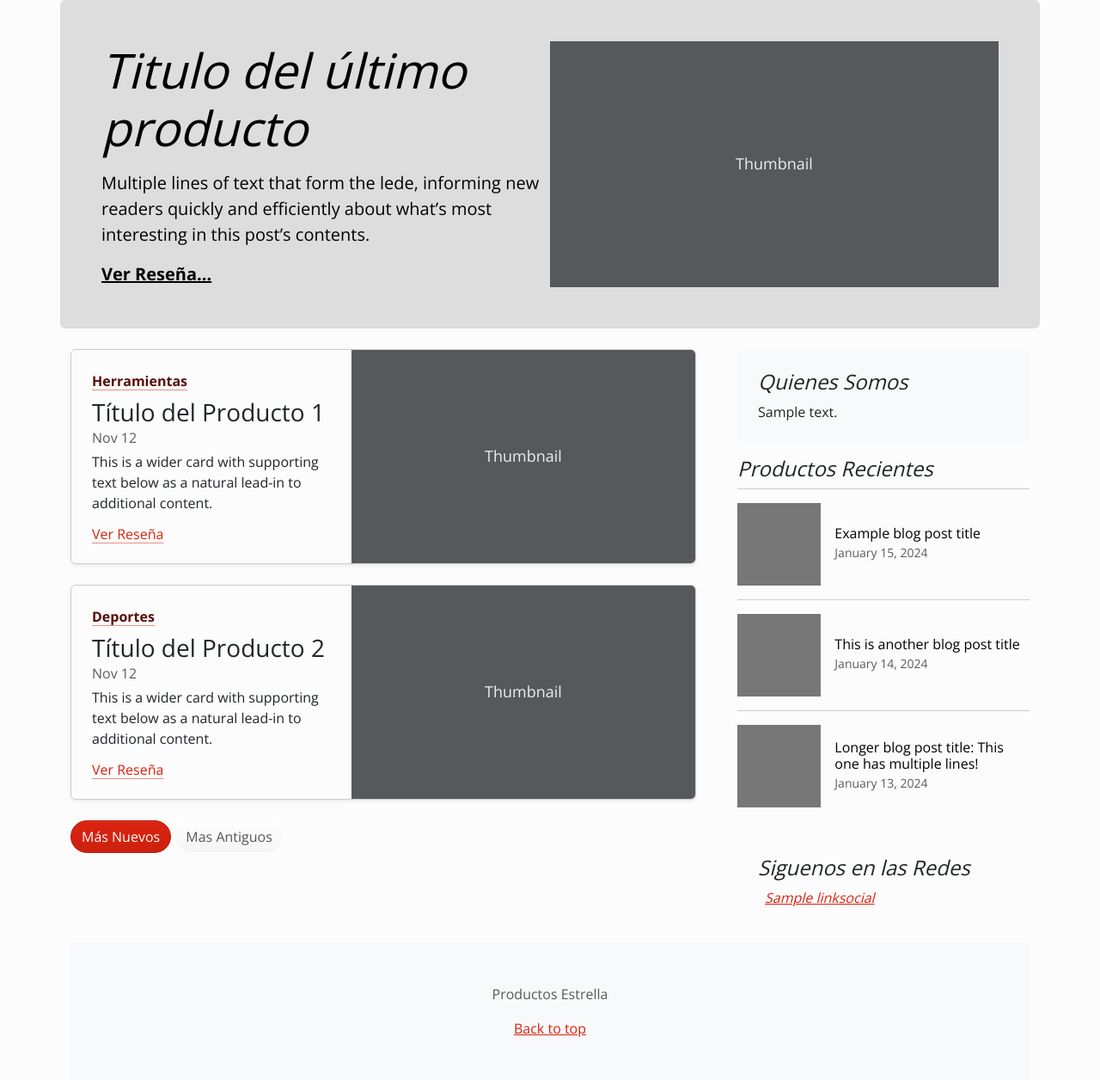
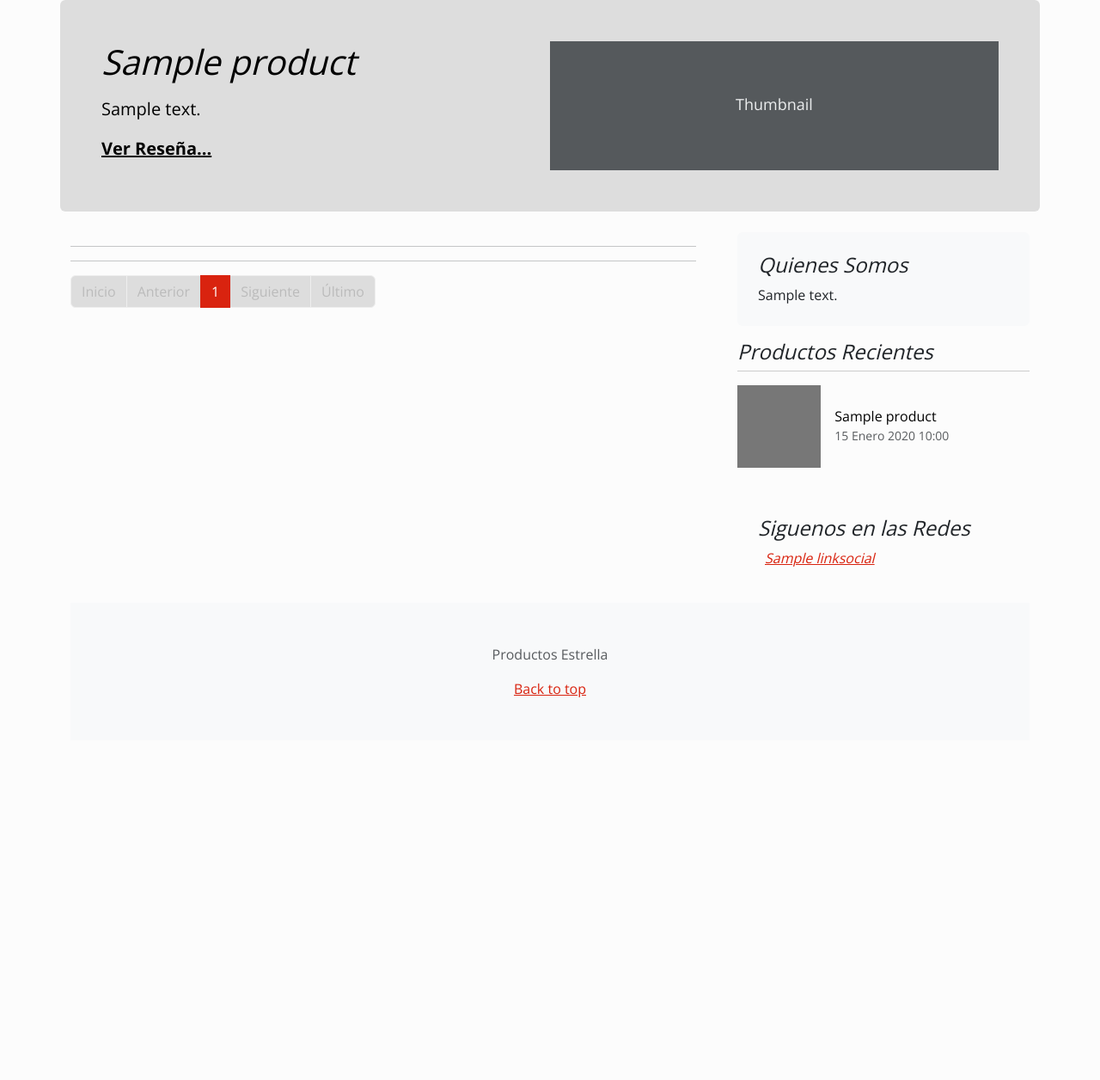
Before and after one commit to mcarabies/productos-estrella, a Django app: page / in a window 1280 px wide. Shown: the part 124-1380 px from the top of the page at 86% size. After the commit the page ends 935 px from the top, so only its background shows below. Run offline with Django 5.2, Linux system fonts and the light colour scheme; tables that the repository leaves empty hold one stand-in row (values such as "Sample post"); some libraries are stand-ins or nearby versions.

Commit message:
paginación y organización de productos por pagina lista

```diff
--- a/core/models.py
+++ b/core/models.py
@@ -92,4 +92,5 @@
 
     def __str__(self):
         return self.name
-#
+
+# IMAGENES DE PRODUCTOS
--- a/core/templates/core/base.html
+++ b/core/templates/core/base.html
@@ -10,7 +10,13 @@
     <link href={% static 'core/css/bootstrap.min.css' %} rel="stylesheet">
     <link href={% static 'core/css/blog.css' %} rel="stylesheet">
     <link rel="stylesheet" href="https://cdn.jsdelivr.net/npm/bootstrap-icons@1.11.3/font/bootstrap-icons.min.css">
-    <title>Productos Estrella</title>
+    {% if request.path == '/' %}
+    <title>Inicio - Productos Estrella</title>
+    {% elif request.path == '/category/' %}
+    <title>Categoria - Productos Estrella</title>
+    {% elif request.path == '/review/' %}
+    <title>Reseña - Productos Estrella</title>
+    {% endif %}
 </head>
 <body>
     <div class="container">
@@ -79,33 +85,18 @@
                     <div>
                       <h4 class="fst-italic">Productos Recientes</h4>
                       <ul class="list-unstyled">
+                        {%  for product_key, items in recent_products_all.items %}
                         <li>
                           <a class="d-flex flex-column flex-lg-row gap-3 align-items-start align-items-lg-center py-3 link-body-emphasis text-decoration-none border-top" href="#">
                             <svg class="bd-placeholder-img" width="100%" height="96" xmlns="http://www.w3.org/2000/svg" aria-hidden="true" preserveAspectRatio="xMidYMid slice" focusable="false"><rect width="100%" height="100%" fill="#777"/></svg>
                             <div class="col-lg-8">
-                              <h6 class="mb-0">Example blog post title</h6>
-                              <small class="text-body-secondary">January 15, 2024</small>
+                              <h6 class="mb-0">{{items.title}}</h6>
+                              <small class="text-body-secondary">{{items.created}}</small>
                             </div>
                           </a>
                         </li>
                         <li>
-                          <a class="d-flex flex-column flex-lg-row gap-3 align-items-start align-items-lg-center py-3 link-body-emphasis text-decoration-none border-top" href="#">
-                            <svg class="bd-placeholder-img" width="100%" height="96" xmlns="http://www.w3.org/2000/svg" aria-hidden="true" preserveAspectRatio="xMidYMid slice" focusable="false"><rect width="100%" height="100%" fill="#777"/></svg>
-                            <div class="col-lg-8">
-                              <h6 class="mb-0">This is another blog post title</h6>
-                              <small class="text-body-secondary">January 14, 2024</small>
-                            </div>
-                          </a>
-                        </li>
-                        <li>
-                          <a class="d-flex flex-column flex-lg-row gap-3 align-items-start align-items-lg-center py-3 link-body-emphasis text-decoration-none border-top" href="#">
-                            <svg class="bd-placeholder-img" width="100%" height="96" xmlns="http://www.w3.org/2000/svg" aria-hidden="true" preserveAspectRatio="xMidYMid slice" focusable="false"><rect width="100%" height="100%" fill="#777"/></svg>
-                            <div class="col-lg-8">
-                              <h6 class="mb-0">Longer blog post title: This one has multiple lines!</h6>
-                              <small class="text-body-secondary">January 13, 2024</small>
-                            </div>
-                          </a>
-                        </li>
+                        {% endfor %}
                       </ul>
                     </div>
                     <!-- Redes Sociales -->
--- a/core/templates/core/home.html
+++ b/core/templates/core/home.html
@@ -1,12 +1,19 @@
 {% extends "core/base.html" %}
 
+
+
+
 {% block producto_destacado %}
-
-{% if request.path == '/' %}
+  {% if request.path == '/category/' %}
+    <div class="alert alert-primary" role="alert">
+      Reseñas de la categoria: xxxxx
+    </div>
+  {% endif %}
+  {% if products.start_index == 1 %}
       <div class="row p-4 p-md-5 mb-4 rounded text-body-emphasis bg-body-secondary">
           <div class="col-lg-6 px-0">
-      <h1 class="display-4 fst-italic">Titulo del último producto</h1>
-      <p class="lead my-3">Multiple lines of text that form the lede, informing new readers quickly and efficiently about what’s most interesting in this post’s contents.</p>
+            <h1 class="display-10 fst-italic">{{featured_product.title}}</h1>
+            <p class="lead my-3">{{featured_product.excerpt}}</p>
             <p class="lead mb-0"><a href={% url 'review' %} class="text-body-emphasis fw-bold">Ver Reseña...</a></p>
           </div>
           <div class="col-lg-6 px-0">
@@ -15,28 +22,26 @@
             </div>
           </div>
       </div>
-{% elif request.path == '/category/' %}
-<div class="alert alert-primary" role="alert">
-  Reseñas de la categoria: xxxxx
-</div>
   {% endif %}
-
 {% endblock producto_destacado %}
 
 
     {% block content %}
     <!-- Tarjeta de producto 1 -->
+    {% for product in products %}
+
+        {% if forloop.counter > 1 or products.start_index > 1 %}
         <div class="col-md-12">
           <div class="row g-0 border rounded overflow-hidden flex-md-row mb-4 shadow-sm h-md-250 position-relative">
             <div class="col p-4 d-flex flex-column position-static">
               <a href={% url 'category' %} class="icon-link gap-1 icon-link-hover">
                 <strong class="d-inline-block mb-2 text-primary-emphasis">
-            Herramientas
+                  {{product.category}}
                 </strong>
               </a>
-        <h3 class="mb-0">Título del Producto 1</h3>
-        <div class="mb-1 text-body-secondary">Nov 12</div>
-        <p class="card-text mb-auto">This is a wider card with supporting text below as a natural lead-in to additional content.</p>
+              <h4 class="mb-0">{{product.title}}</h4>
+              <div class="mb-1 text-body-secondary">{{product.created |date:"d F"}}</div>
+              <p class="card-text mb-auto">{{product.excerpt | slice:":80"}}...</p>
               <a href={% url 'review' %} class="icon-link gap-1 icon-link-hover">
                 Ver Reseña
                 <svg class="bi"><use xlink:href="#chevron-right"/></svg>
@@ -47,35 +52,79 @@
             </div>
           </div>
         </div>
-<!-- Tarjeta de Producto 2 -->
-<div class="col-md-12">
-    <div class="row g-0 border rounded overflow-hidden flex-md-row mb-4 shadow-sm h-md-250 position-relative">
-        <div class="col p-4 d-flex flex-column position-static">
+        {% endif %}
+    {% endfor %}
 
-          <strong class="d-inline-block mb-2 text-primary-emphasis">
-            <a href={% url 'category' %} class="text-primary-emphasis icon-link gap-1 icon-link-hover">
-              Deportes
-            </a>
-          </strong>
 
-            <h3 class="mb-0">Título del Producto 2</h3>
-            <div class="mb-1 text-body-secondary">Nov 12</div>
-            <p class="card-text mb-auto">This is a wider card with supporting text below as a natural lead-in to additional content.</p>
-            <a href={% url 'review' %} class="icon-link gap-1 icon-link-hover ">
-            Ver Reseña
-            <svg class="bi"><use xlink:href="#chevron-right"/></svg>
-            </a>
-        </div>
-        <div class="col-auto d-none d-lg-block">
-            <svg class="bd-placeholder-img" width="400" height="250" xmlns="http://www.w3.org/2000/svg" role="img" aria-label="Placeholder: Thumbnail" preserveAspectRatio="xMidYMid slice" focusable="false"><title>Placeholder</title><rect width="100%" height="100%" fill="#55595c"/><text x="50%" y="50%" fill="#eceeef" dy=".3em">Thumbnail</text></svg>
-        </div>
-    </div>
+
+
+
+
+  <!-- Paginación de tarjetas de productos -->
+  <hr>
+  {% comment %} {{products}} <br>
+  {{products.has_previous}} <br>
+  {{products.has_next}} <br>
+  {{products.number}} <br>
+  {{products.paginator.num_pages}}<br>
+  {{products.paginator.page_range}}<br>
+  {{products.start_index}}<br>
+  {{products.has_other_pages}}<br>
+  {{products.object_list}}<br>
+  {{forloop.counter}}<br>
+  {{products.first}}
+  {{products.previous_page_number}} {% endcomment %}
+
+
+  <hr>
+
+  <nav>
+    <ul class="pagination">
+      <li class="page-item">
+        <a href='/' class="page-link {% if products.number == 1 %} disabled {% endif %}">Inicio</a>
+      </li>
+      <li class="page-item">
+        <a href="{% if products.previous_page_number == 1 %}/{% elif products.previous_page_number >= 2 %}?page={{products.previous_page_number}}{% endif %}" class="page-link {% if products.number == 1 %} disabled {% endif %}">Anterior</a>
+      </li>
+      {% for page in products.paginator.page_range %}
+      <li class="page-item {% if page == products.number %}active {% endif %}">
+        <a href="?page={{page}}" class="page-link">{{page}}</a>
+      </li>
+      {% endfor %}
+      <li class="page-item">
+        <a href="{% if products.has_other_pages and products.has_next %}?page={{products.next_page_number}} {% elif not products.has_next %}?page={{products.paginator.num_pages}}{% endif %}" class="page-link {% if products.number == products.paginator.num_pages %} disabled {% endif %}">Siguiente</a>
+      </li>
+      <li class="page-item ">
+        <a href='/?page={{products.paginator.num_pages}}' class="page-link {% if products.number == products.paginator.num_pages %} disabled {% endif %}">Último</a>
+      </li>
+
+    </ul>
+
+  </nav>
+
+
+
+  {% comment %} <nav aria-label="...">
+    <ul class="pagination">
+      <li class="page-item {% if not products.has_previous %} disabled {% endif %}">
+        <a class="page-link {% if not products.has_previous %} disabled {% endif %}" href={% url 'home' %} tabindex="-1" aria-disabled="true">Inicio</a>
+      </li><li class="page-item disabled">
+        <a class="page-link" href="/?page={{products.previous_page_number}}" tabindex="-1" aria-disabled="true">Anterior</a>
+      </li>
+      <li class="page-item"><a class="page-link" href="#">1</a></li>
+      <li class="page-item active" aria-current="page">
+        <a class="page-link" href="#">2</a>
+      </li>
+      <li class="page-item"><a class="page-link" href="#">3</a></li>
+      <li class="page-item">
+        <a class="page-link {% if not products.has_next %} disabled {% endif %}" href="/?page={{products.next_page_number}}">Siguiente</a>
+      </li>
+      <li class="page-item">
+        <a class="page-link" href="/?page={{products.paginator.num_pages}}">Último</a>
+      </li>
+    </ul>
+  </nav>           {% endcomment %}
   </div>
 
-<!-- Paginación de tarjetas de productos -->
-<nav class="blog-pagination" aria-label="Pagination">
-<a class="btn btn-primary rounded-pill" href="#">Más Nuevos</a>
-<a class="btn btn-secondary rounded-pill disabled" aria-disabled="true">Mas Antiguos</a>
-</nav>
-</div>
+
   {% endblock content %}
--- a/core/views.py
+++ b/core/views.py
@@ -1,11 +1,26 @@
 from django.shortcuts import render
+from django.core.paginator import Paginator
+from .models import Product
 
-# Create your views here.
+# PAGINA DE INICIO
 def home(req):
-    return render(req, 'core/home.html')
+    featured_product = Product.objects.first()
+    print(featured_product)
+    products_page = Paginator(Product.objects.filter(published=True), 5)
+    page = req.GET.get('page')
+    products = products_page.get_page(page)
 
+    context = {
+        'products': products,
+        'featured_product': featured_product
+    }
+    return render(req, 'core/home.html', context)
+
+# PACINA DE RESEÑA DEL PRODUCTO
 def review(req):
     return render(req, 'core/review.html')
 
+
+# PAGINA DE CATEGORIA INDIVIDUAL
 def category (req):
     return render(req, 'core/home.html')
--- a/productos_estrellas_web/settings.py
+++ b/productos_estrellas_web/settings.py
@@ -66,7 +66,8 @@
                 'django.contrib.messages.context_processors.messages',
                 'core.processors.ctx_dic_linksocial',
                 'core.processors.ctx_dic_about',
-                'core.processors.ctx_dic_categories'
+                'core.processors.ctx_dic_categories',
+                'core.processors.ctx_dic_recentproduct'
             ],
         },
     },
```
Also changed, not shown: core/processors.py (+13 -2 lines). Lines whose indentation alone changed are shown as unchanged.
